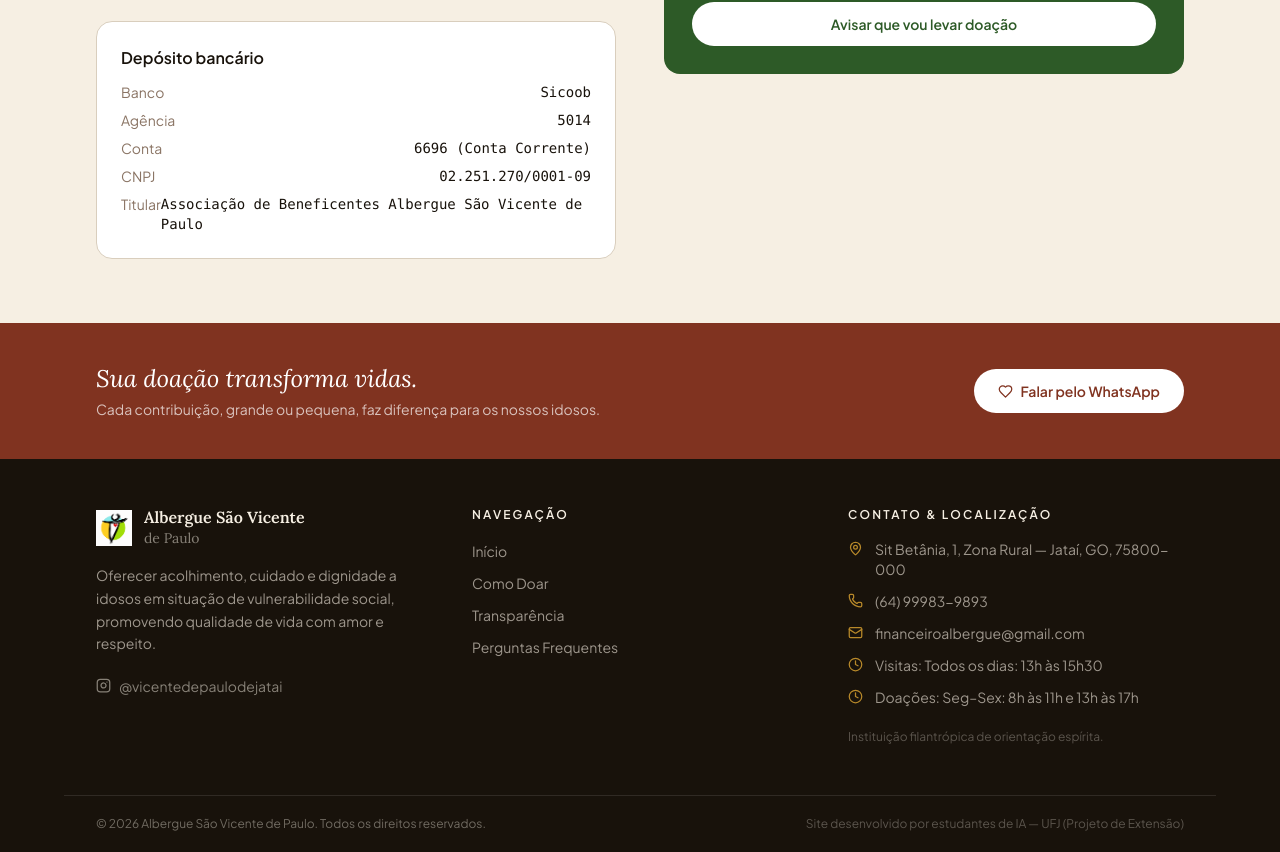
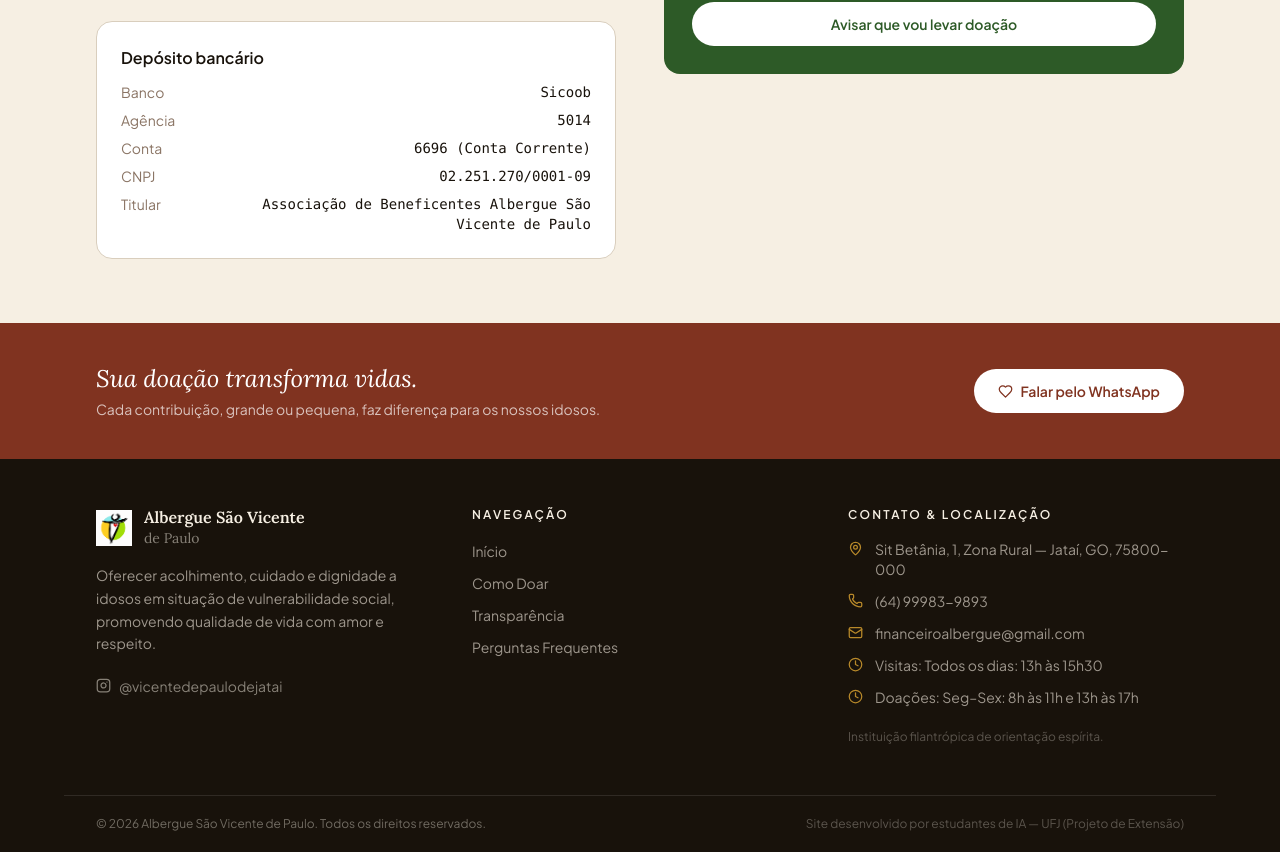
Before and after one commit to P-E-R-S-I/Site-albergue, a Next.js app: page /como-doar in a window 1280 px wide. Shown: the part 982-1834 px from the top of the page. Built offline with nearby package versions, Linux system fonts and the light colour scheme; no server answers; the database is empty.

Commit message:
correção pg como doar
correção na pagina como doar, o titular nos dados do deposito bancário tinha a frase do lado desalinhada

```diff
--- a/src/app/como-doar/page.tsx
+++ b/src/app/como-doar/page.tsx
@@ -100,9 +100,9 @@
                 ["CNPJ", PLACEHOLDER_INFO_ALBERGUE.pixKey],
                 ["Titular", PLACEHOLDER_INFO_ALBERGUE.titular],
               ].map(([label, val]) => (
-                <div key={label} className="flex justify-between">
-                  <span className="text-svp-muted">{label}</span>
-                  <span className="text-svp-dark font-medium font-mono">{val}</span>
+                <div key={label} className="flex gap-4 items-start">
+                  <span className="text-svp-muted shrink-0 w-16">{label}</span>
+                  <span className="text-svp-dark font-medium font-mono text-right ml-auto">{val}</span>
                 </div>
               ))}
             </div>
```
